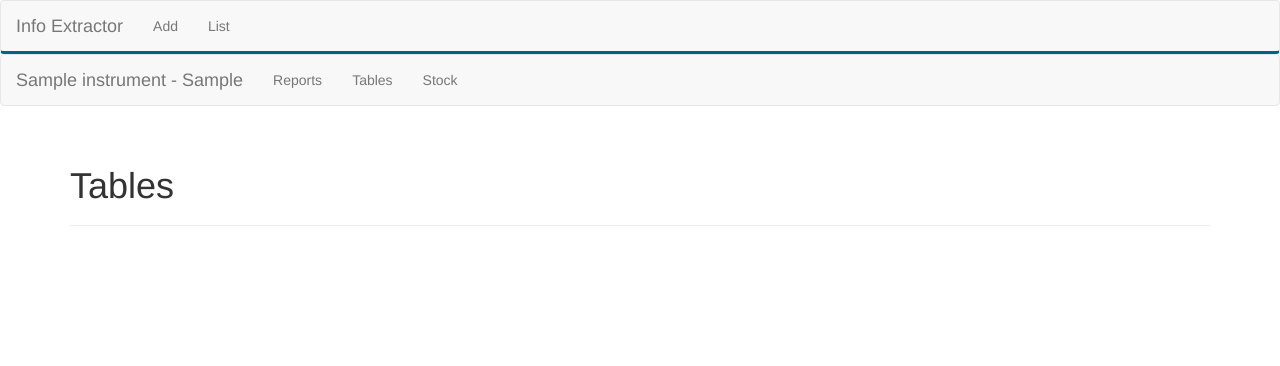
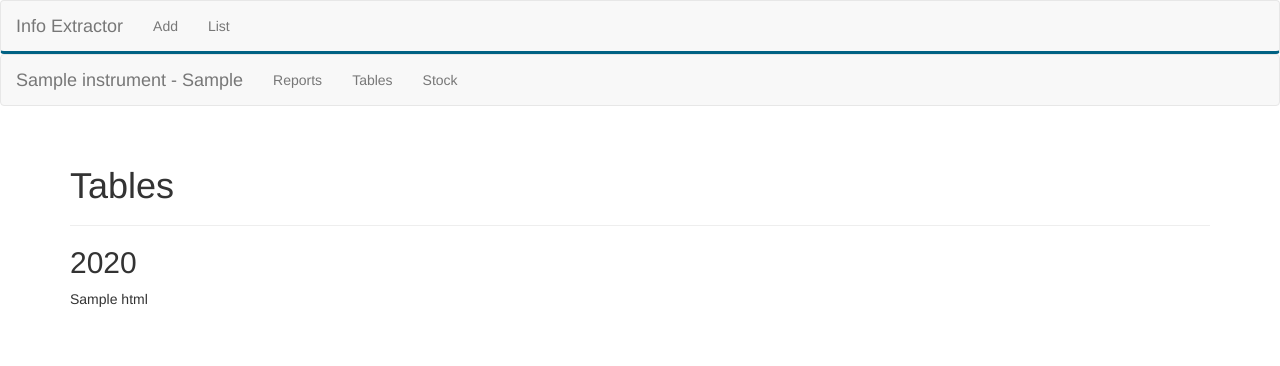
Before and after one commit to mgoo/ReportAnalyser, a Django app: template info_extractor/templates/info_extractor/viewer/tables.html in a window 1280 px wide. Shown: the top 366 px of the page. Run offline with Django 3.2, Linux system fonts and the light colour scheme; tables that the repository leaves empty hold one stand-in row (Sample ...); the template is opened without the code that fills it: values named after a table or form of the project are taken from there, most other values are stand-ins (such as "Sample title", 1, 10 or a date in 2020); some libraries are stand-ins or nearby versions.

Commit message:
Added tables view

```diff
--- a/info_extractor/templates/info_extractor/viewer/report_list.html
+++ b/info_extractor/templates/info_extractor/viewer/report_list.html
@@ -9,8 +9,7 @@
     <div class="list-group">
         {% for report in reports %}
         <a href="{% url 'info_extractor:instruments_report' instrument.id report.id %}"
-           class="list-group-item"
-        >
+           class="list-group-item">
             {{ report.year }}
         </a>
 
--- a/info_extractor/templates/info_extractor/viewer/tables.html
+++ b/info_extractor/templates/info_extractor/viewer/tables.html
@@ -1,5 +1,15 @@
 {% extends 'info_extractor/viewer/layout.html' %}
 
 {% block page-header %}
-    Tables
+  Tables
 {% endblock %}
+
+{% block content %}
+  {% for report_tables in tables %}
+    <h2>{{ report_tables.year }}</h2>
+
+    <div class="tables-container">
+      {{ report_tables.html|safe }}
+    </div>
+  {% endfor %}
+{% endblock %}
--- a/static/css/styles.css
+++ b/static/css/styles.css
@@ -15,3 +15,8 @@ html,body { height:100%; }
 .report-container > div {
     box-shadow: #1d1d1b 3px 3px 5px;
 }
+
+.tables-container > table {
+    box-shadow: #4a4a49 1px 1px 4px;
+    padding: 20px;
+}
```
Also changed, not shown: info_extractor/viewer/views.py (+11 -1 lines).
